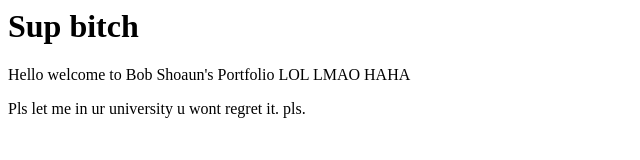
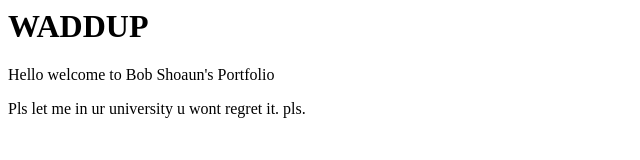
Before and after one commit to BobShoaun/Portfolio, a plain HTML site: page index.html in a window 1280 px wide. Shown: the whole page, without its empty margins (0-640 px from the left). Drawn offline with Linux system fonts and the light colour scheme.

Commit message:
Update index.html

```diff
--- a/index.html
+++ b/index.html
@@ -1,7 +1,7 @@
 <head>
-<h1> Sup bitch</h1>
+<h1> WADDUP </h1>
 </head>
 <body>
-  <p> Hello welcome to Bob Shoaun's Portfolio LOL LMAO HAHA </p>
+  <p> Hello welcome to Bob Shoaun's Portfolio </p>
   <p> Pls let me in ur university u wont regret it. pls.</p>
 </body>
```
